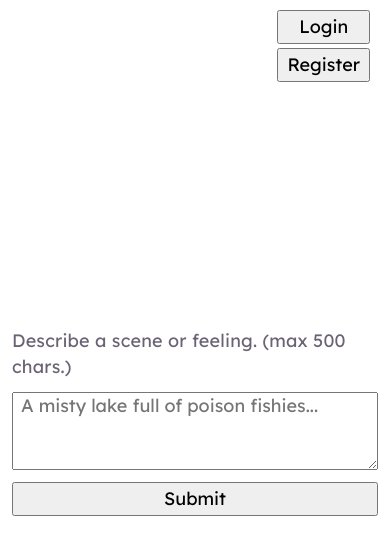
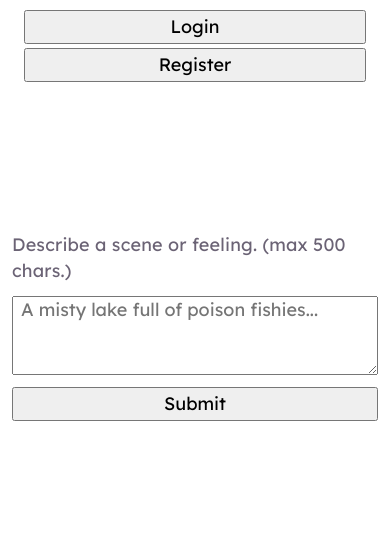
Before and after one commit to nicodann/sound-palette, a React (Vite) app: page / in a window 390 px wide. Shown: the top 554 px of the page. Built offline with nearby package versions, Linux system fonts and the light colour scheme; no server answers; a web font is replaced by a local one.

Commit message:
Style page for phone

```diff
--- a/src/App.css
+++ b/src/App.css
@@ -1,18 +1,3 @@
-#background {
-  position: relative;
-  display: flex;
-  justify-content: center;
-  align-items: center;
-  max-width: 100vw;
-  min-height: 100vh;
-  margin: 0 auto 0 auto;
-  overflow: hidden;
-  /* font-family: "DM Sans Variable", sans-serif; */
-  padding: 0px 4px;
-  /* text-align: center; */
-  /* font-family: Cambria, Cochin, Georgia, Times, "Times New Roman", serif; */
-}
-
 button {
   padding: 2px 8px;
   width: 100%;
@@ -27,15 +12,44 @@ button:hover {
   cursor: pointer;
 }
 
-/* .centered {
-  position: absolute;
-  top: 50%;
-  left: 50%;
-  transform: translate(-50%, -50%);
-} */
+#background {
+  position: relative;
+  display: flex;
+  flex-direction: column;
+  /* justify-content: center;
+  align-items: center; */
+  max-width: 100vw;
+  min-height: 100vh;
+  margin: 0 auto 0 auto;
+  overflow: hidden;
+  /* font-family: "DM Sans Variable", sans-serif; */
+  padding: 0px 4px;
+  --nav-height: 100px;
+  /* text-align: center; */
+  /* font-family: Cambria, Cochin, Georgia, Times, "Times New Roman", serif; */
+}
+
+#navMenu {
+  /* position: absolute;
+  top: 0px;
+  right: 0px; */
+  width: 100%;
+  height: var(--nav-height);
+  display: flex;
+  flex-direction: column;
+  gap: 20px;
+  background-color: rgba(255, 255, 255, 0.5);
+  padding: 10px 20px;
+
+  #nav {
+    display: flex;
+    flex-direction: column;
+    gap: 4px;
+  }
+}
 
 #paletteControl {
-  position: absolute;
+  /* position: absolute; */
   display: flex;
   flex-direction: column;
   justify-content: center;
@@ -45,41 +59,6 @@ button:hover {
   /* background-color: bisque; */
   --bar-height: 8rem;
   /* text-align: center; */
-}
-
-.drawer {
-  display: grid;
-  grid-template-rows: 0fr;
-  transition: grid-template-rows 1s ease;
-}
-
-#paletteControl[data-expanded="true"] .drawer {
-  grid-template-rows: 1fr;
-}
-
-.drawerInner {
-  overflow-x: visible;
-  overflow-y: clip;
-  min-height: 0;
-}
-
-#response {
-  display: flex;
-  flex-direction: column;
-  justify-content: space-between;
-  align-items: center;
-  padding: 40px 8px;
-  min-height: calc(100dvh - var(--bar-height));
-  /* color: black; */
-  color: black;
-  font-size: 1.5em;
-}
-
-#response > * {
-  animation: slide-in 1s ease both;
-  animation-delay: calc(var(--i) * 150ms);
-  /* margin-right: -4000px;
-  transition: margin-right 3s ease; */
 }
 
 @keyframes slide-in {
@@ -120,21 +99,40 @@ button:hover {
   transform: rotateX(180deg);
 }
 
-#navMenu {
-  position: absolute;
-  top: 0px;
-  right: 0px;
+.drawer {
+  display: grid;
+  grid-template-rows: 0fr;
+  transition: grid-template-rows 1s ease;
+}
+
+#paletteControl[data-expanded="true"] .drawer {
+  grid-template-rows: 1fr;
+}
+
+.drawerInner {
+  overflow-x: visible;
+  overflow-y: clip;
+  min-height: 0;
+}
+
+#response {
   display: flex;
   flex-direction: column;
-  gap: 20px;
-  background-color: rgba(255, 255, 255, 0.5);
-  padding: 10px 20px;
+  justify-content: space-between;
+  align-items: center;
+  padding: 20px 8px;
+  /* padding: 40px 8px; */
+  min-height: calc(80dvh - var(--bar-height) - var(--nav-height));
+  /* color: black; */
+  color: black;
+  font-size: 1em;
+}
 
-  #nav {
-    display: flex;
-    flex-direction: column;
-    gap: 4px;
-  }
+#response > * {
+  animation: slide-in 1s ease both;
+  animation-delay: calc(var(--i) * 150ms);
+  /* margin-right: -4000px;
+  transition: margin-right 3s ease; */
 }
 
 #paletteGallery {
@@ -200,7 +198,7 @@ button:hover {
 .confirmDeletePaletteModal {
   margin: auto;
   padding: 10px 20px;
-  background-color: white;
+  background-color: var(--text-box-bg);
   align-items: center;
   color: black;
 }
@@ -232,6 +230,8 @@ p.deleted {
 main {
   display: grid;
   place-items: center;
+  width: 100%;
+  grid-template-columns: minmax(0, 1fr);
 }
 
 main > * {
@@ -265,6 +265,7 @@ form#paletteForm {
   transform: scale(0);
   opacity: 0;
   visibility: hidden;
+  width: min(100%, 600px);
 }
 
 [data-ui="empty"][data-palette="visible"] form#paletteForm {
@@ -284,7 +285,7 @@ textarea#prompt {
 }
 
 #loginRegisterModal {
-  background-color: bisque;
+  background-color: var(--text-box-bg);
   height: 200px;
   width: 300px;
   display: flex;
@@ -392,16 +393,12 @@ p.saved {
 } */
 
 @media (min-width: 768px) {
-  /* #paletteControl {
-    font-size: 30px;
-  } */
+  #background {
+    flex-direction: row;
+  }
 
   form {
     padding: 8px 20px;
-    /* font-size: 1em; */
-  }
-
-  input {
     /* font-size: 1em; */
   }
 }
--- a/src/App.tsx
+++ b/src/App.tsx
@@ -32,6 +32,8 @@ function App() {
           : "",
       }}
     >
+      <NavMenu />
+
       {currentPalette && (
         <PaletteControl
           key={currentPalette.palette.map((c) => c.colour).join()}
@@ -44,8 +46,6 @@ function App() {
         <LoginForm />
         <RegisterForm />
       </main>
-
-      <NavMenu />
     </div>
   );
 }
--- a/src/components/NavMenu.tsx
+++ b/src/components/NavMenu.tsx
@@ -7,13 +7,13 @@ import RegisterButton from "./RegisterButton";
 export default function NavMenu() {
   const { loggedInUser } = useAppContext();
   return (
-    <div id="navMenu">
+    <header id="navMenu">
       <div id="nav">
         {loggedInUser ? <p>{loggedInUser}</p> : <LoginButton />}
         <RegisterButton />
         <LogoutButton />
       </div>
       <PaletteGallery />
-    </div>
+    </header>
   );
 }
--- a/src/components/PaletteControl.tsx
+++ b/src/components/PaletteControl.tsx
@@ -10,7 +10,7 @@ export default function PaletteControl() {
   if (!currentPalette) return null;
 
   return (
-    <header id="paletteControl" data-expanded={isExpanded}>
+    <div id="paletteControl" data-expanded={isExpanded}>
       <div className="drawer">
         <div className="drawerInner" id="paletteWords">
           <div id="response">
@@ -61,6 +61,6 @@ export default function PaletteControl() {
           ▴
         </button>
       </div>
-    </header>
+    </div>
   );
 }
--- a/src/index.css
+++ b/src/index.css
@@ -50,7 +50,7 @@ h2 {
 
 @media (prefers-color-scheme: dark) {
   :root {
-    --text: #c5c9d0;
+    --text: #313235;
     --text-h: #f3f4f6;
     --bg: #16171d;
     --border: #2e303a;
@@ -61,6 +61,7 @@ h2 {
     --social-bg: rgba(47, 48, 58, 0.5);
     --shadow:
       rgba(0, 0, 0, 0.4) 0 10px 15px -3px, rgba(0, 0, 0, 0.25) 0 4px 6px -2px;
+    --text-box-bg: bisque;
   }
 
   #social .button-icon {
```
